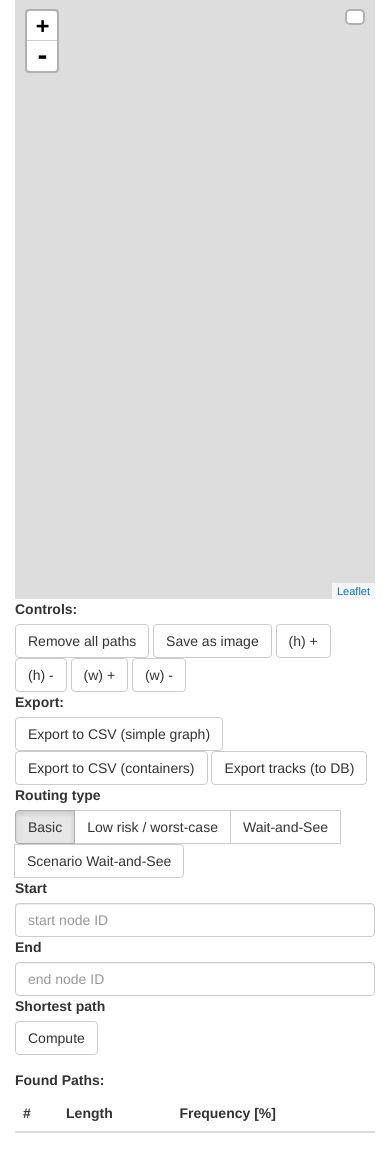
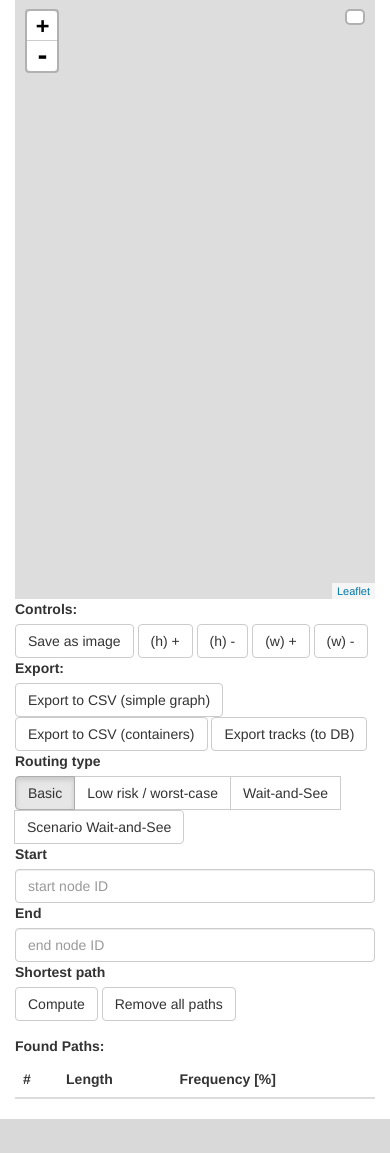
Before and after one commit to lipov3cz3k/waste-transportation-manager, a Flask app: page /graph/1 in a window 390 px wide. Shown: the part 71-1224 px from the top of the page. After the commit the page ends 1190 px from the top, so only its background shows below. Run offline with Flask 2, Linux system fonts and the light colour scheme; lists and menus that the app fills with data are empty; parts of the project's set-up code (start-up, migrations or seed data) failed here and were passed over; some libraries are stand-ins or nearby versions.

Commit message:
Web: minor changes in UI

```diff
--- a/src/web/static/js/graphWTM.js
+++ b/src/web/static/js/graphWTM.js
@@ -30,6 +30,7 @@ function saveMapPNG()
         crossLayerEnabled = true
         map.removeLayer(crossroads);
     }
+    map.spin(true);
     leafletImage(map, doImage);
     if (crossLayerEnabled)
         map.addLayer(crossroads);
@@ -43,6 +44,7 @@ function doImage(err, canvas) {
     img.src = canvas.toDataURL("image/png");
     var w = window.open('about:blank', 'image from canvas');
     w.document.body.appendChild(img);
+    map.spin(false);
 }
 
 function addAllContainersButton(containerAPIUrl, containerDetailApi, iconURLs)
--- a/src/web/templates/pages/graphWTM.html
+++ b/src/web/templates/pages/graphWTM.html
@@ -33,7 +33,6 @@
 <div class="row">
     <div class="col-md-1">
         <label for="controls" class="control-label input-group">Controls:</label>
-        <input type="button" name="controls" class="btn btn-default" value="Remove all paths" onclick="removeAllPaths();">
         <input type="button" name="controls" class="btn btn-default" value="Save as image" onclick="saveMapPNG();">
         <input type="button" name="export" class="btn btn-default" value="(h) +" onclick="(function () { $('#map').css('height', '+=100'); map.invalidateSize(); })(event)">
         <input type="button" name="export" class="btn btn-default" value="(h) -" onclick="(function () { $('#map').css('height', '-=100'); map.invalidateSize(); })(event)">
@@ -117,9 +116,10 @@
                 </div>
             </div>
             <div class="row">
-                <div class="col-md-3">
+                <div class="col-md-4">
                     <label for="dijkstra" class="control-label input-group">Shortest path</label>
                     <input type="button" name="dijkstra" class="btn btn-default" value="Compute" onclick="dijkstraPath('{{ url_for('graphGetSortestPath', graphID=graphID) }}' ,'start', 'end', 'routingType', 'season', 'dayTime');">
+                    <input type="button" name="controls" class="btn btn-default" value="Remove all paths" onclick="removeAllPaths();">
                 </div>
             </div>
         </div>
```
